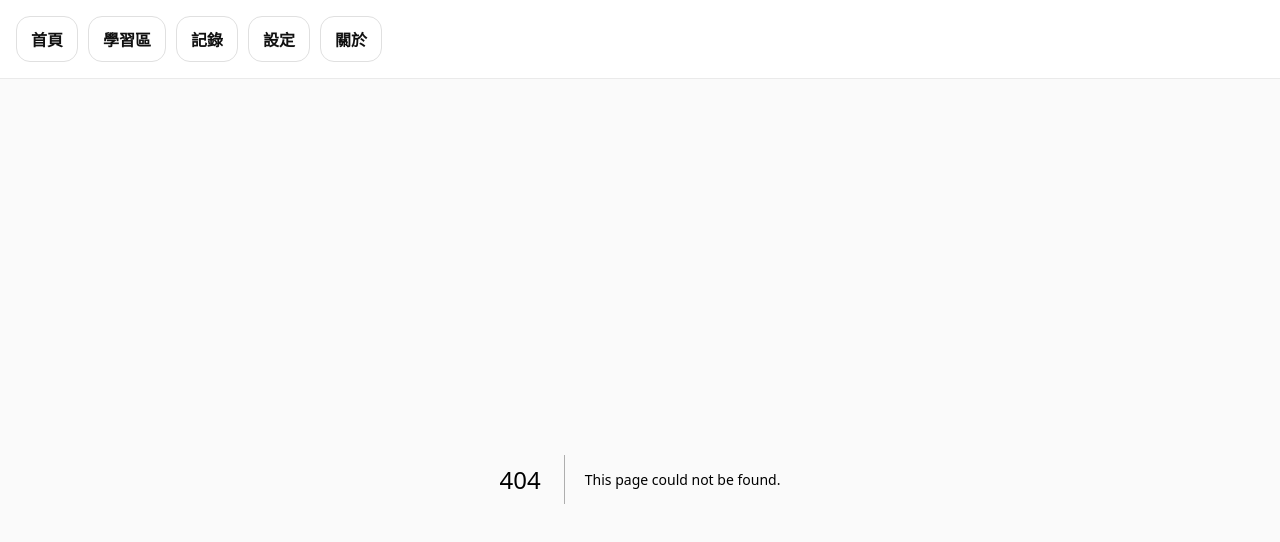
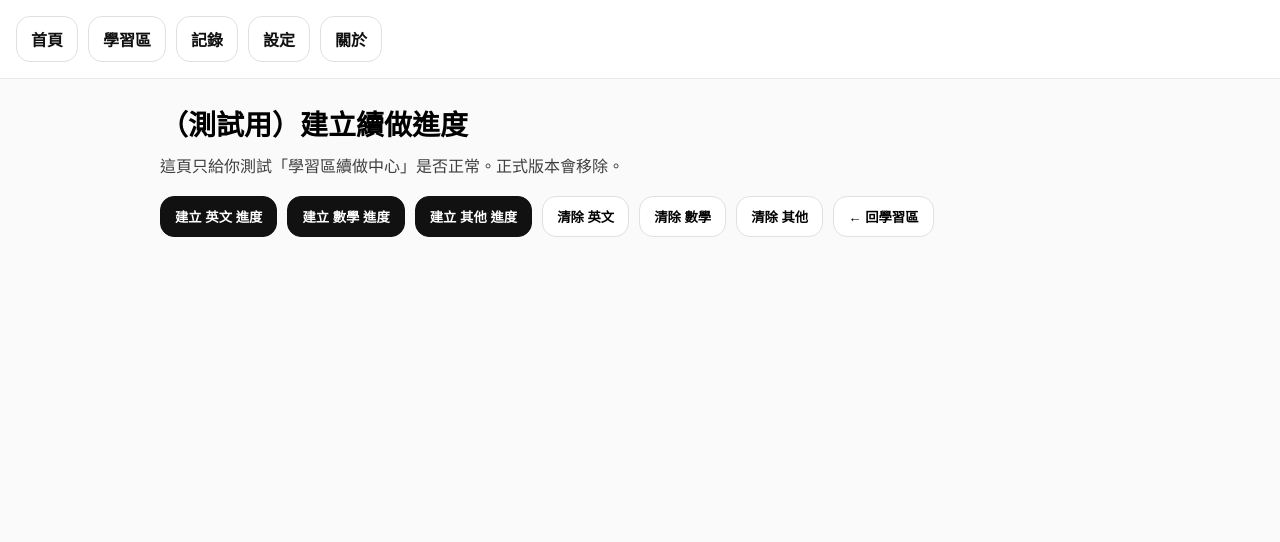
Before and after one commit to boos88978857-svg/learning-machine-new, a Next.js app: page /practice/debug in a window 1280 px wide. Before the commit this address had no page. Shown: the top 542 px of the page. Built offline with nearby package versions, Linux system fonts and the light colour scheme.

Commit message:
创建 page.tsx

```diff
--- /dev/null
+++ b/app/practice/debug/page.tsx
@@ -0,0 +1,97 @@
+"use client";
+
+import { useState } from "react";
+import { newSession, Subject, upsertSession, clearSession } from "../../../lib/session";
+import { useRouter } from "next/navigation";
+
+const btn: React.CSSProperties = {
+  padding: "10px 14px",
+  borderRadius: 14,
+  border: "1px solid #e0e0e0",
+  background: "#fff",
+  fontWeight: 900,
+  cursor: "pointer"
+};
+
+const btnPrimary: React.CSSProperties = {
+  ...btn,
+  borderColor: "#111",
+  background: "#111",
+  color: "#fff"
+};
+
+export default function PracticeDebugPage() {
+  const router = useRouter();
+  const [msg, setMsg] = useState("");
+
+  function make(subject: Subject) {
+    const s = newSession(subject);
+    // 造一个“做到一半”的样子
+    s.currentIndex = 5; // 第 6 题
+    s.elapsedSec = 125; // 02:05
+    s.correctCount = 3;
+    s.wrongCount = 2;
+    s.hintUsed = 1;
+    s.paused = false;
+    upsertSession(s);
+    setMsg(`已建立 ${subject} 測試進度（回到學習區可看到「繼續/清除」）`);
+  }
+
+  function clear(subject: Subject) {
+    clearSession(subject);
+    setMsg(`已清除 ${subject} 進度`);
+  }
+
+  return (
+    <main style={{ maxWidth: 960, margin: "0 auto", padding: "24px 16px" }}>
+      <h1 style={{ fontSize: 28, fontWeight: 900, margin: "0 0 10px" }}>
+        （測試用）建立續做進度
+      </h1>
+
+      <p style={{ opacity: 0.75, lineHeight: 1.7, marginTop: 0 }}>
+        這頁只給你測試「學習區續做中心」是否正常。正式版本會移除。
+      </p>
+
+      <div style={{ display: "flex", gap: 10, flexWrap: "wrap" }}>
+        <button onClick={() => make("英文")} style={btnPrimary}>
+          建立 英文 進度
+        </button>
+        <button onClick={() => make("數學")} style={btnPrimary}>
+          建立 數學 進度
+        </button>
+        <button onClick={() => make("其他")} style={btnPrimary}>
+          建立 其他 進度
+        </button>
+
+        <button onClick={() => clear("英文")} style={btn}>
+          清除 英文
+        </button>
+        <button onClick={() => clear("數學")} style={btn}>
+          清除 數學
+        </button>
+        <button onClick={() => clear("其他")} style={btn}>
+          清除 其他
+        </button>
+
+        <button onClick={() => router.replace("/practice")} style={btn}>
+          ← 回學習區
+        </button>
+      </div>
+
+      {msg ? (
+        <div
+          style={{
+            marginTop: 14,
+            background: "#fff",
+            border: "1px solid #e5e5e5",
+            borderRadius: 16,
+            padding: 14,
+            fontWeight: 900
+          }}
+        >
+          {msg}
+        </div>
+      ) : null}
+    </main>
+  );
+}
```
